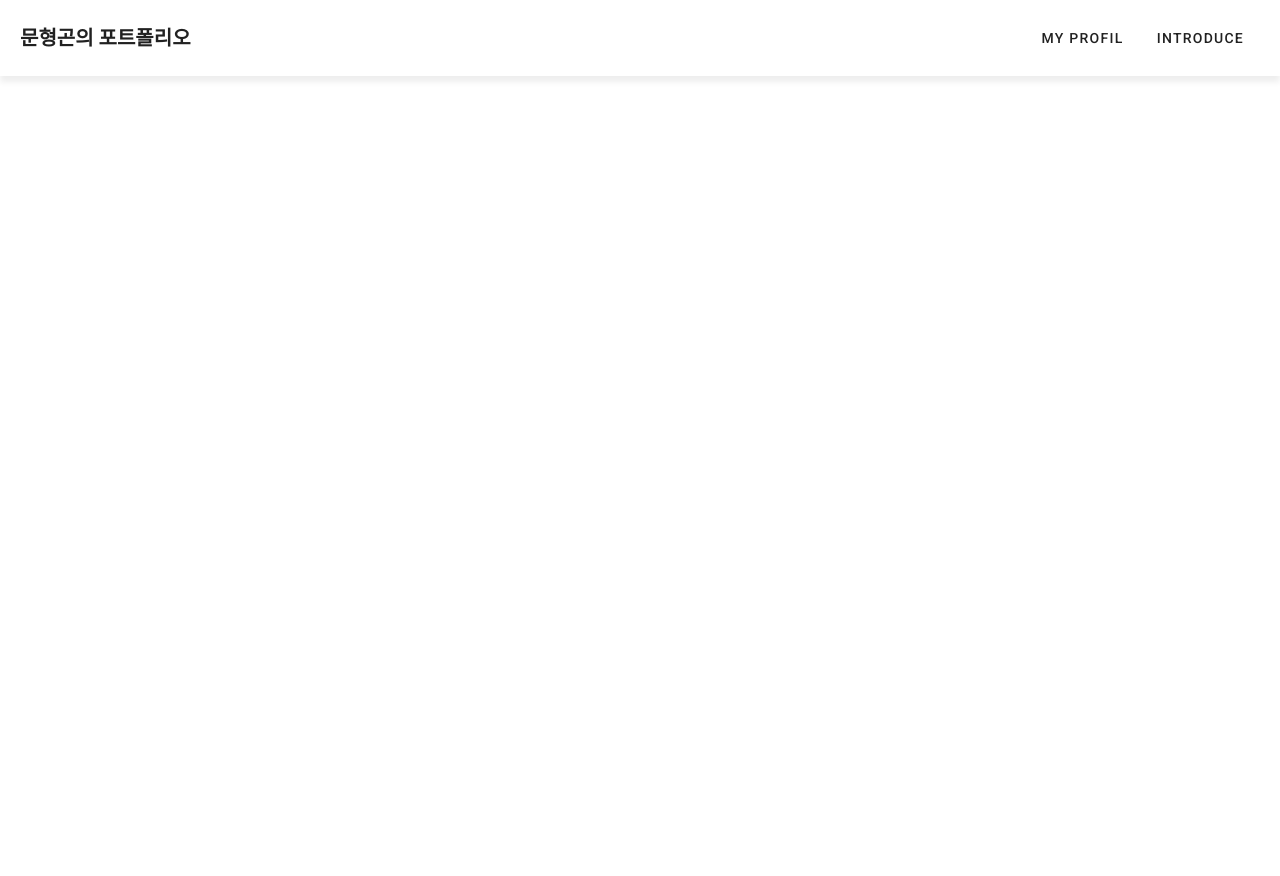
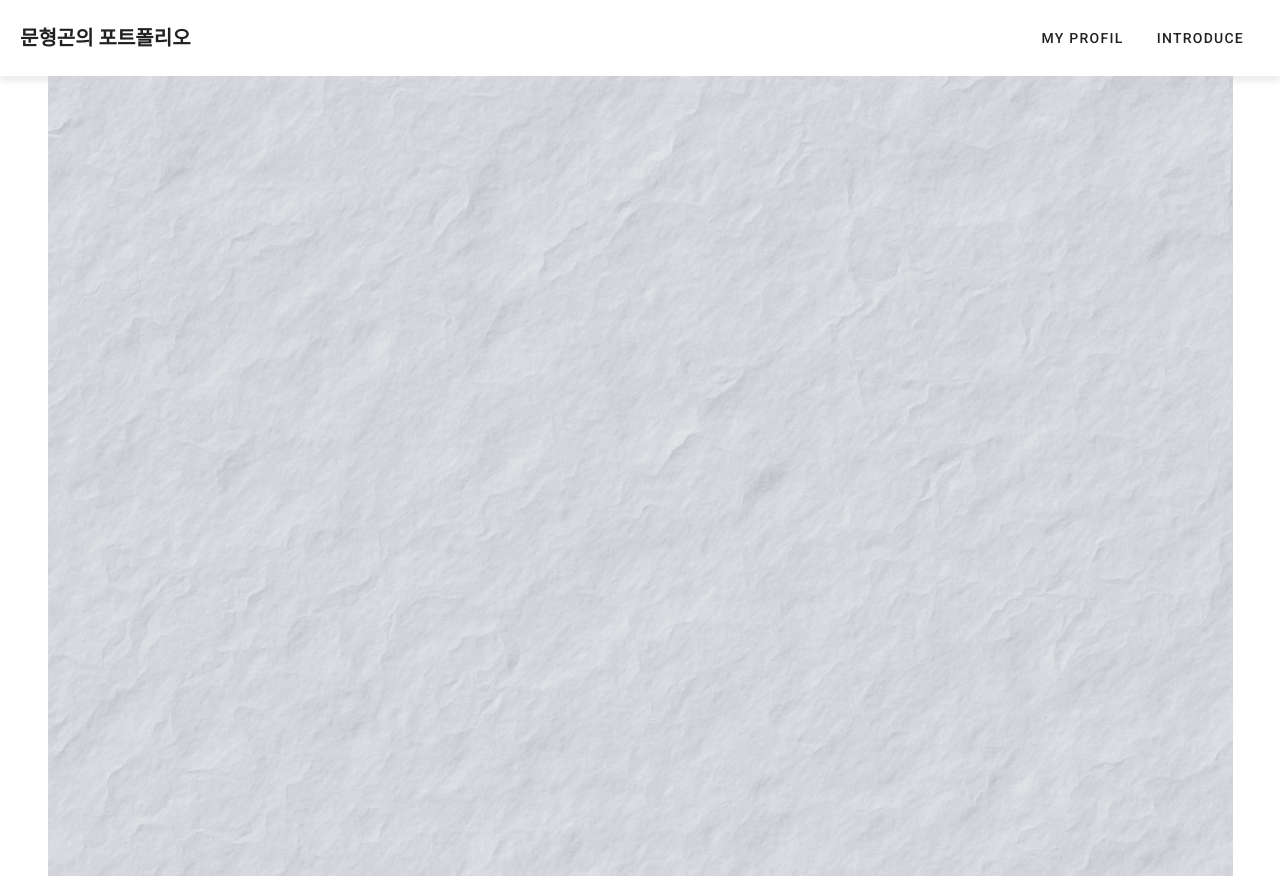
Before and after one commit to fullgon/vuePortpolio, a Vue app: page /character in a window 1280 px wide. Before the commit the page ends 800 px from the top, so only its background shows below. Built offline with nearby package versions, Linux system fonts and the light colour scheme.

Commit message:
추가 : 종이재질 이미지 추가 및 인물 페이지 배경으로 적용

```diff
--- a/src/views/catagory/Character.vue
+++ b/src/views/catagory/Character.vue
@@ -0,0 +1,16 @@
+<template>
+  <div class="container" style="background-image: url(image/paper.jpg)"></div>
+</template>
+
+<script>
+export default {};
+</script>
+
+<style scoped lang="less">
+.container {
+  width: 100vw;
+  height: 100vh;
+  background-size: cover;
+  background-position: center center;
+}
+</style>
```
Also changed, not shown: public/image/paper.jpg (added).
